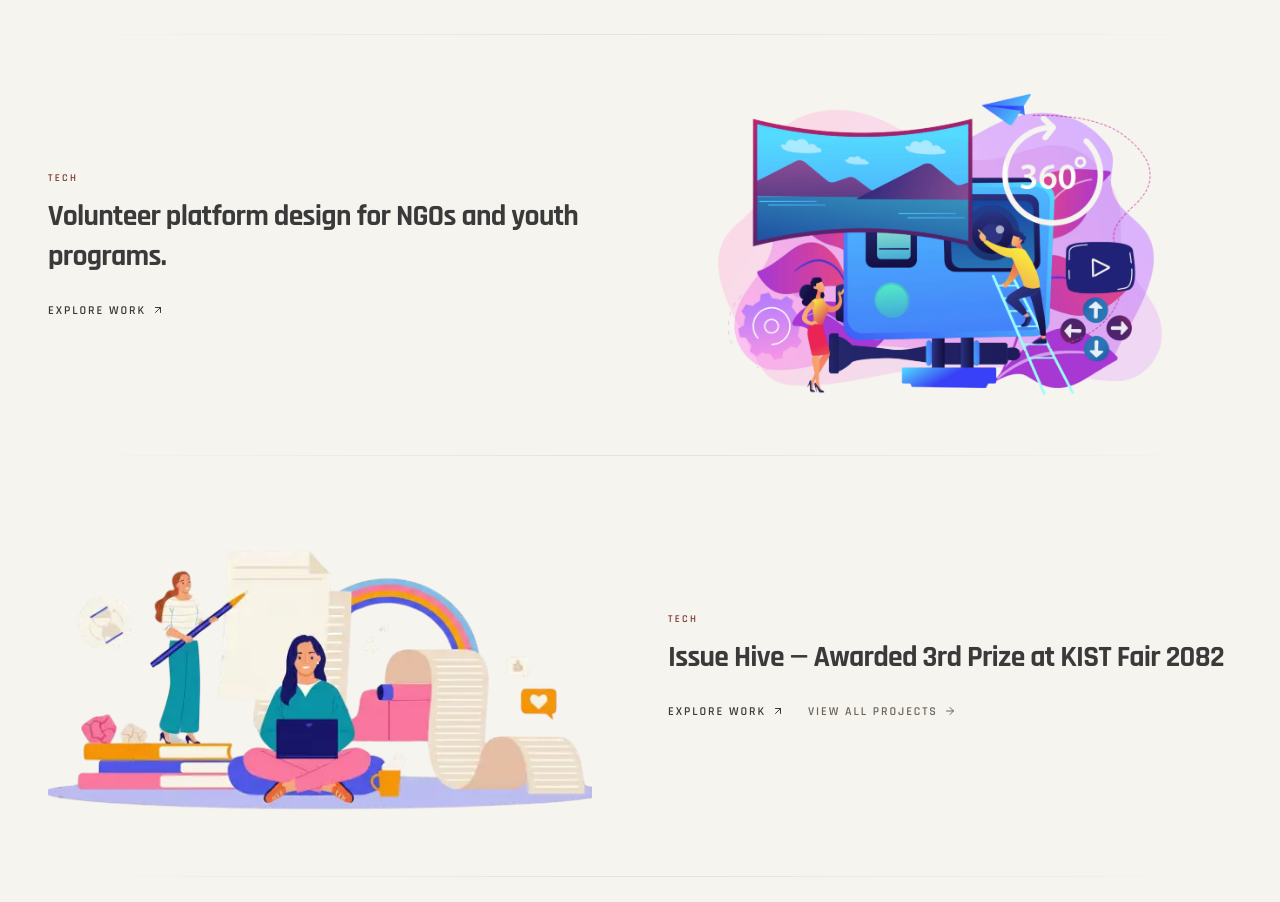
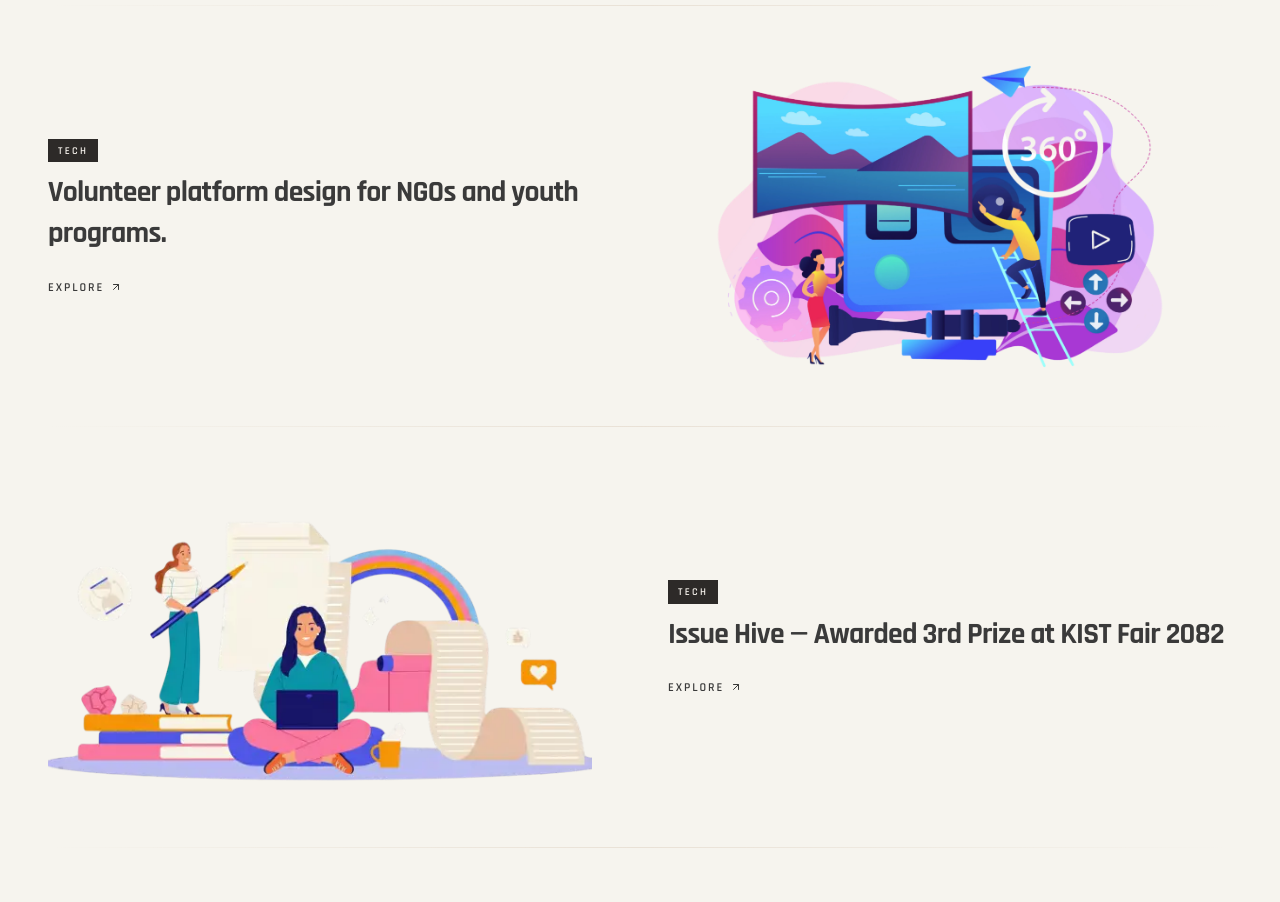
Before and after one commit to dhirendraxd/dhiren_website, a React (Vite) app: page / in a window 1280 px wide. Shown: the part 2560-3462 px from the top of the page. Built offline with nearby package versions, Linux system fonts and the light colour scheme; the HTML template or start-up script is replaced by a standard one.

Commit message:
style: update AboutSection and About page styling for consistency and improved readability

```diff
--- a/src/components/AboutSection.tsx
+++ b/src/components/AboutSection.tsx
@@ -231,10 +231,6 @@
             viewport={{ once: true }}
           >
             <div className="h-px w-full bg-gradient-to-r from-transparent via-[#e9e1d6] to-transparent mb-8" />
-            <div className="flex items-center gap-3 mb-3">
-              <span className="h-px w-5 bg-[#7A3A30]" aria-hidden="true" />
-              <p className="text-[0.68rem] font-semibold uppercase tracking-[0.24em] text-[#7A3A30]">Selected Projects</p>
-            </div>
             <div className="flex flex-col gap-4 md:flex-row md:items-end md:justify-between">
               <h3 className="font-rajdhani text-[clamp(1.8rem,3.2vw,2.8rem)] font-bold tracking-tight text-[#3a3a3a] leading-tight">
                 Things I've Made
@@ -260,7 +256,7 @@
                   viewport={{ once: true }}
                 >
                   <div className={isReverse ? "order-2 lg:order-1" : "order-2 lg:order-2"}>
-                    <p className="text-[0.65rem] font-semibold uppercase tracking-[0.22em] text-[#7A3A30]">
+                    <p className="inline-flex w-fit bg-[#2d2a28] px-2.5 py-1 text-[0.65rem] font-semibold uppercase tracking-[0.22em] text-[#f5f1eb]">
                       {project.type}
                     </p>
 
@@ -274,22 +270,11 @@
                         className="group inline-flex items-center gap-1.5 text-[0.75rem] font-semibold uppercase tracking-[0.16em] text-[#3a3a3a] transition-colors hover:text-[#7A3A30]"
                       >
                         <span className="relative after:absolute after:left-0 after:-bottom-px after:h-px after:w-0 after:bg-[#7A3A30] after:transition-all after:duration-200 group-hover:after:w-full">
-                          Explore Work
+                          Explore
                         </span>
                         <ArrowUpRight size={12} className="transition-transform duration-200 group-hover:translate-x-0.5 group-hover:-translate-y-0.5" />
                       </Link>
 
-                      {index === projects.length - 1 && (
-                        <Link
-                          to="/projects"
-                          className="group inline-flex items-center gap-1.5 text-[0.75rem] font-semibold uppercase tracking-[0.16em] text-[#6f655a] transition-colors hover:text-[#7A3A30]"
-                        >
-                          <span className="relative after:absolute after:left-0 after:-bottom-px after:h-px after:w-0 after:bg-[#7A3A30] after:transition-all after:duration-200 group-hover:after:w-full">
-                            View All Projects
-                          </span>
-                          <ArrowRight size={12} className="transition-transform duration-200 group-hover:translate-x-0.5" />
-                        </Link>
-                      )}
                     </div>
                   </div>
 
--- a/src/pages/About.tsx
+++ b/src/pages/About.tsx
@@ -374,7 +374,9 @@
                       <div className="flex flex-col flex-1 px-5 pt-5 pb-6 gap-3">
                         <div className="flex items-center gap-2">
                           <span className="h-px w-4 bg-[#7A3A30]" aria-hidden="true" />
-                          <p className="text-[0.6rem] font-semibold uppercase tracking-[0.22em] text-[#7A3A30]">{p.type}</p>
+                          <p className="inline-flex bg-[#2d2a28] px-2.5 py-1 text-[0.6rem] font-semibold uppercase tracking-[0.22em] text-[#f5f1eb]">
+                            {p.type}
+                          </p>
                         </div>
 
                         <h3 className="font-rajdhani text-[1.15rem] font-bold tracking-tight text-[#3a3a3a] leading-snug group-hover:text-[#7A3A30] transition-colors duration-200">
@@ -396,17 +398,6 @@
                     </Link>
                   </motion.article>
                 ))}
-              </div>
-
-              {/* View all CTA — matches Send button style from ConnectSection */}
-              <div className="mt-10 flex justify-center">
-                <Link
-                  to="/projects"
-                  className="group inline-flex items-center gap-2.5 bg-[#f5f1eb] hover:bg-[#3a3a3a] text-[#3a3a3a] hover:text-[#f5f1eb] border border-[#d4cbc0] hover:border-[#3a3a3a] font-rajdhani font-normal text-[0.85rem] tracking-[0.14em] px-7 py-3.5 transition-colors duration-300"
-                >
-                  <span>View All Projects</span>
-                  <ArrowRight size={13} className="transition-transform duration-300 group-hover:translate-x-1" />
-                </Link>
               </div>
 
             </div>
```
Also changed, not shown: 1 other file (tests, documents, lock files or other folders).
